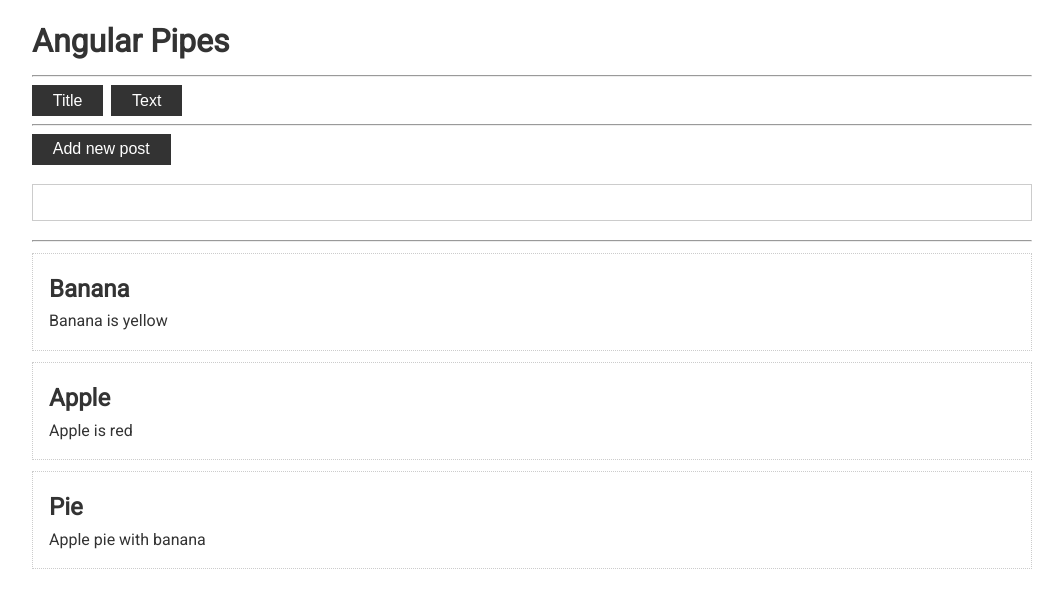
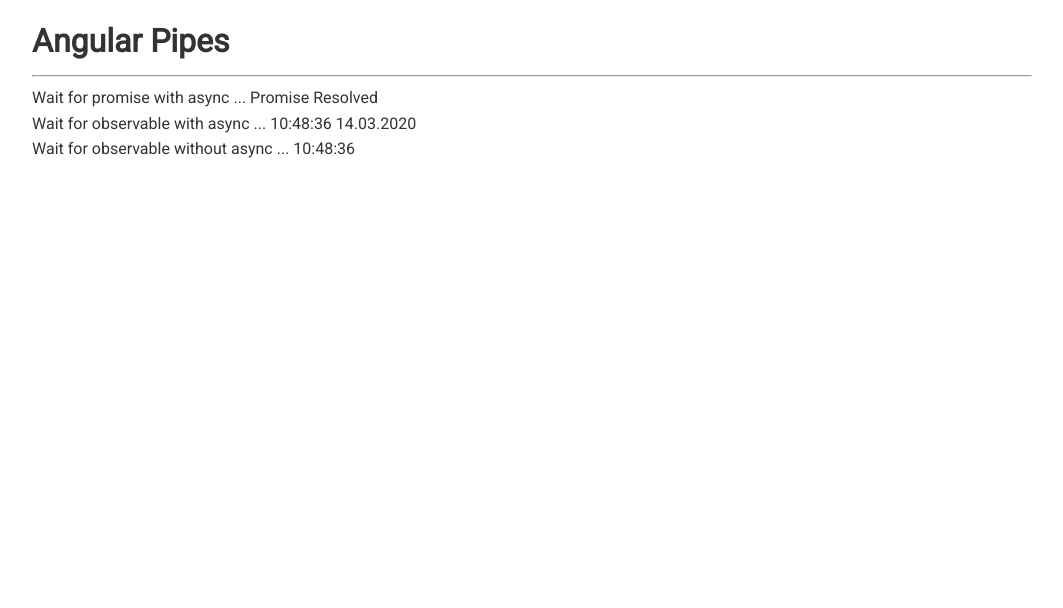
Before and after one commit to Chuchundrium/Angular-theory, an Angular app: page / in a window 1280 px wide. Shown: the top 608 px of the page, without its empty margins (108-1171 px from the left). Built offline with nearby package versions, Linux system fonts and the light colour scheme.

Commit message:
05-Pipes-10-async

```diff
--- a/src/app/app.component.html
+++ b/src/app/app.component.html
@@ -1,18 +1,7 @@
 <div class="container">
   <h1>Angular Pipes</h1>
   <hr>
-  <button class="btn" (click)="searchField = 'title'">Title</button>
-  <button class="btn" (click)="searchField = 'text'">Text</button>
-  <hr>
-  <button class="btn" (click)="addPost()">Add new post</button>
-  <input type="text" [(ngModel)]="search" >
-  <hr>
-  <div
-    class="card"
-    *ngFor="let post of posts | filter:search:searchField"
-  >
-    <h2>{{ post.title }}</h2>
-    <p>{{ post.text }}</p>
-
-  </div>
+  <p>Wait for promise with async ... {{ promise | async }}</p>
+  <p>Wait for observable with async ... {{ date | async | date:'HH:mm:ss dd.MM.yyyy'}}</p>
+  <p>Wait for observable without async ... {{ dateTest | date:'HH:mm:ss'}}</p>
 </div>
--- a/src/app/app.component.ts
+++ b/src/app/app.component.ts
@@ -1,4 +1,5 @@
-import {Component} from '@angular/core';
+import {Component, OnInit} from '@angular/core';
+import {Observable} from 'rxjs';
 
 export interface Post {
   title: string;
@@ -9,19 +10,30 @@
   templateUrl: './app.component.html',
   styleUrls: ['./app.component.scss']
 })
-export class AppComponent {
-  posts: Post[] = [
-    {title: 'Banana', text: 'Banana is yellow'},
-    {title: 'Apple', text: 'Apple is red'},
-    {title: 'Pie', text: 'Apple pie with banana'}
-  ];
+export class AppComponent implements OnInit {
+  promise: Promise<string> = new Promise<string>(resolve => {
+    setTimeout(() => {
+      resolve('Promise Resolved');
+    }, 4000);
+  });
 
-  search = '';
-  searchField = 'title';
+  date: Observable<Date> = new Observable(obs => {
+    setInterval(() => {
+      obs.next(new Date());
+    }, 1000);
+  });
 
-  addPost() {
-    this.posts.unshift({
-      title: 'new title', text: 'new text'
+  dateTest$: Observable<Date> = new Observable(obs => {
+    setInterval(() => {
+      obs.next(new Date());
+    }, 1000);
+  });
+
+  dateTest: Date;
+
+  ngOnInit(): void {
+    this.dateTest$.subscribe(date => {
+      this.dateTest = date;
     });
   }
 }
```
